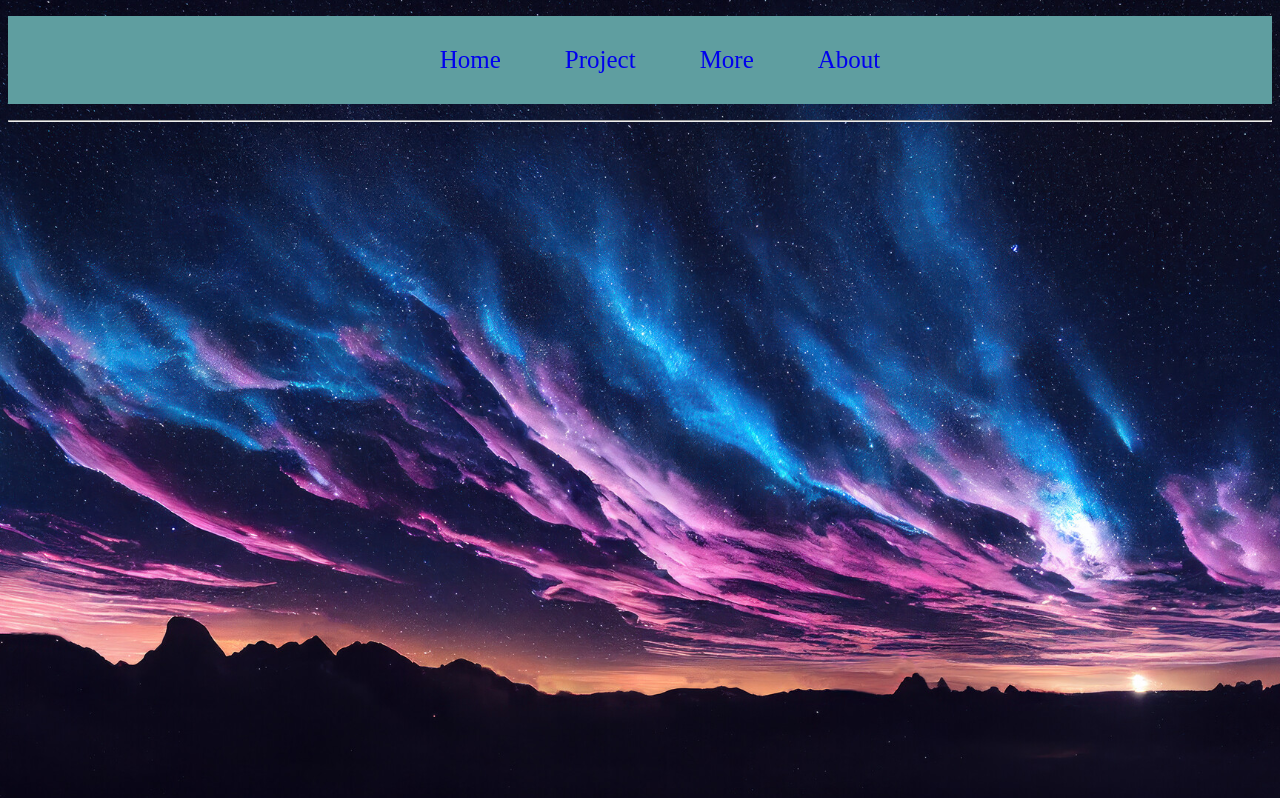
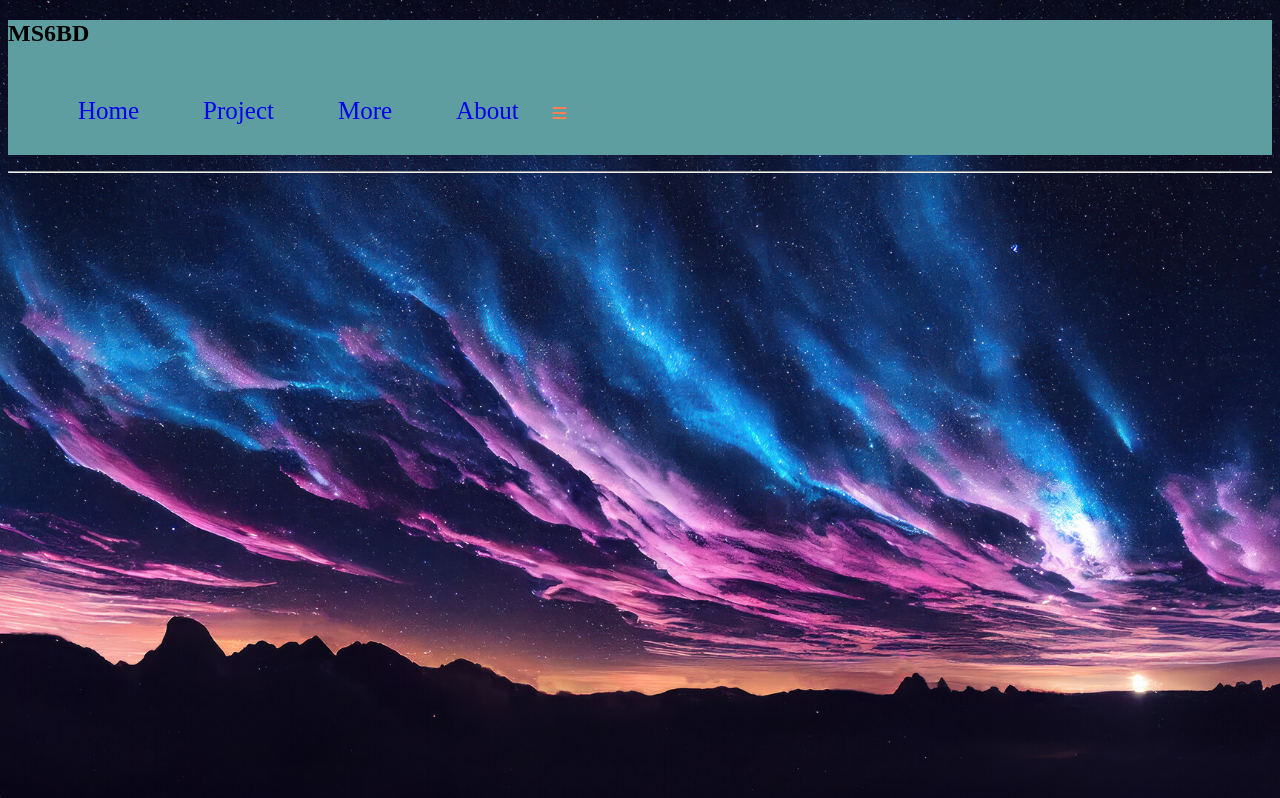
Before and after one commit to moynul6206/Ping-Pong-Ball, a plain HTML site: page index.html in a window 1280 px wide. Shown: the top 798 px of the page. Drawn offline with Linux system fonts and the light colour scheme.

Commit message:
index.html

```diff
--- a/index.html
+++ b/index.html
@@ -5,14 +5,17 @@
     <meta name="viewport" content="width=device-width, initial-scale=1.0">
     <title>Bouncing Ball</title>
     <link rel="stylesheet" href="style.css">
+    <link rel="stylesheet" href="https://cdnjs.cloudflare.com/ajax/libs/font-awesome/6.4.2/css/all.min.css" integrity="sha512-z3gLpd7yknf1YoNbCzqRKc4qyor8gaKU1qmn+CShxbuBusANI9QpRohGBreCFkKxLhei6S9CQXFEbbKuqLg0DA==" crossorigin="anonymous" referrerpolicy="no-referrer" />
 </head>
 <body>
-    <div class="nav" style="text-align: center;">
+    <div class="nav">
+        <div class="heading"><h2>MS6BD</h2></div>
         <ul>
             <li><a href="#">Home</a></li>
             <li><a href="#">Project</a></li>
             <li><a href="#">More</a></li>
             <li><a href="#">About</a></li>
+            <i class="fa-solid fa-bars menu"></i>
         </ul>
     </div>
     <hr>
```
